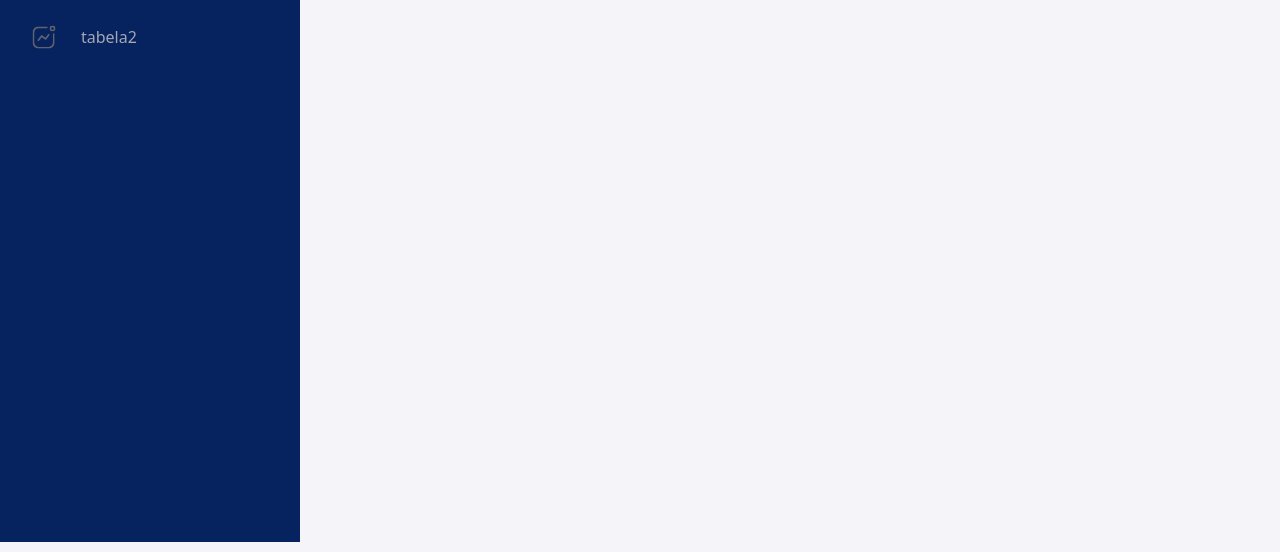
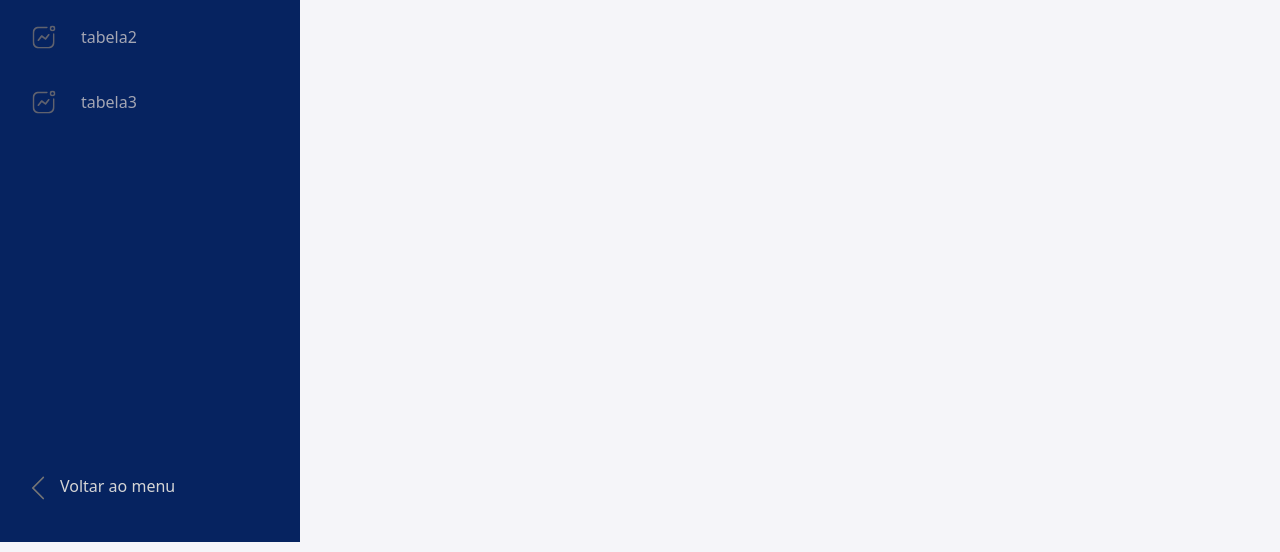
Before and after one commit to LuisFacunde/residencia-OAB, a React (Vite) app: page /administrativo in a window 1280 px wide. Shown: the part 258-810 px from the top of the page. Built offline with nearby package versions, Linux system fonts and the light colour scheme; a web font is replaced by a local one; what ag-grid-community would draw is missing.

Commit message:
fix pages

```diff
--- a/src/App.jsx
+++ b/src/App.jsx
@@ -12,7 +12,7 @@ function App() {
 
         <Route element={<Layout />}>
           <Route path="/administrativo" element={<PainelAdm />} />
-          <Route path="/tabelas/:nome" element={<Authentication/>} />
+          <Route path="/tabelas/:nome" element="teste" />
         </Route>
       </Routes>
     </BrowserRouter>
--- a/src/pages/Authentication/index.jsx
+++ b/src/pages/Authentication/index.jsx
@@ -34,27 +34,27 @@ export const Authentication = () => {
 
   return (
     <div className="flex">
-      <div className='h-[100vh] w-1/3 relative
+      <div className='h-[100vh] w-[700px] relative
           bg-[#062055] bg-gradient-to-r from-[#062055] via-[#2951A3] to-[#122E67] flex
           flex-col justify-center items-center max-[1150px]:hidden'>
 
-        <img className="max-w-75 absolute top-18" src="/src/assets/oab.svg" alt="" />
-        <img className="max-h-170 absolute bottom-0 top-0" src="/src/assets/handshake.svg" alt="" />
-        <div className="absolute bottom-15 text-center flex flex-col gap-4">
+        <img className="max-w-75 absolute top-24" src="/src/assets/oab.svg" alt="" />
+        <img className="max-h-170 absolute w-full top-9" src="/src/assets/handshake.svg" alt="" />
+        <div className="absolute bottom-38 text-center flex flex-col gap-6">
           <h1 className="text-white text-4xl font-bold">PrestOAB</h1>
           <p className="text-[#BDBDBD]">Lorem ipsum dolor sit amet, consectetur <br />
           adipiscing elit, sed do eiusmod tempor incididun.</p>
         </div>
       </div>
 
-      <div className="w-2/3">
+      <div className="w-full">
         <div className="p-8 max-[400px]:p-4">
           <p className="flex cursor-pointer text-center gap-2 max-[400px]:text-[16px] max-[340px]:text-[14px]">
             <img src="/src/assets/arrow-left.svg" alt="" /> Voltar ao menu
           </p>
         </div>
 
-        <div className="py-24 flex flex-col justify-center items-center gap-8 max-[1150px]:w-[100vw]">
+        <div className="w-[100%] h-[75%] flex flex-col justify-center items-center gap-8 max-[1150px]:w-[100vw]">
           <div className="text-center flex flex-col gap-3.5">
             <h1 className="text-2xl font-bold max-[400px]:text-[20px] max-[340px]:text-[18px]">SEJA BEM VINDO DE VOLTA!</h1>
             <p className="text-1xl text-[#424242] font-normal max-[400px]:text-[16px] max-[340px]:text-[14px]">FAÇA O LOGIN PARA CONTINUAR</p>
--- a/src/pages/Dashboard/Layout/index.jsx
+++ b/src/pages/Dashboard/Layout/index.jsx
@@ -1,19 +1,24 @@
-import { Outlet, NavLink } from "react-router-dom"
+import { Outlet, NavLink, Link } from "react-router-dom"
 import hand from "../../../assets/hand.svg"
 import profile from "../../../assets/profile.svg"
 import logo from "../../../assets/logoOab.svg"
 import painel from "../../../assets/painelIcon.svg"
 import tabela from "../../../assets/tabelaIcon.svg"
 
-const tables = ["tabela1", "tabela2"]
+const tables = ["tabela1", "tabela2", "tabela3"]
 
 export const Layout = () => {
     return(
         <div className="bg-[#F5F5F9] flex">
-            <div className="h-[100vh] w-[300px] bg-[#062360]">
-                <div className="w-[100%] py-[30px] pb-[11px] flex justify-center items-center">
+            <div className="relative h-[100vh] w-[300px] bg-[#062360]">
+                <Link to="/" className="absolute left-6 bottom-10  max-[400px]:p-4">
+                    <p className="flex cursor-pointer text-[#D5D5D5] text-center gap-2 max-[400px]:text-[16px] max-[340px]:text-[14px]">
+                    <img src="/src/assets/arrow-left.svg" alt="" /> Voltar ao menu
+                    </p>
+                </Link>
+                <Link to="/" className="w-[100%] py-[30px] pb-[11px] flex justify-center items-center">
                     <img src={logo} alt="logo oab" />
-                </div>
+                </Link>
                 <ul className="text-[#A4A6B3]">
                     <NavLink
                         to="/Administrativo"
--- a/src/pages/Dashboard/PainelAdm/index.jsx
+++ b/src/pages/Dashboard/PainelAdm/index.jsx
@@ -111,7 +111,7 @@ export const PainelAdm = () => {
           defaultColDef={defaultColDef}
           pagination={true}
           rowSelection="multiple"
-           // editType="fullRow"
+          //  editType="fullRow"
         />
       </div>
     </div>
```
